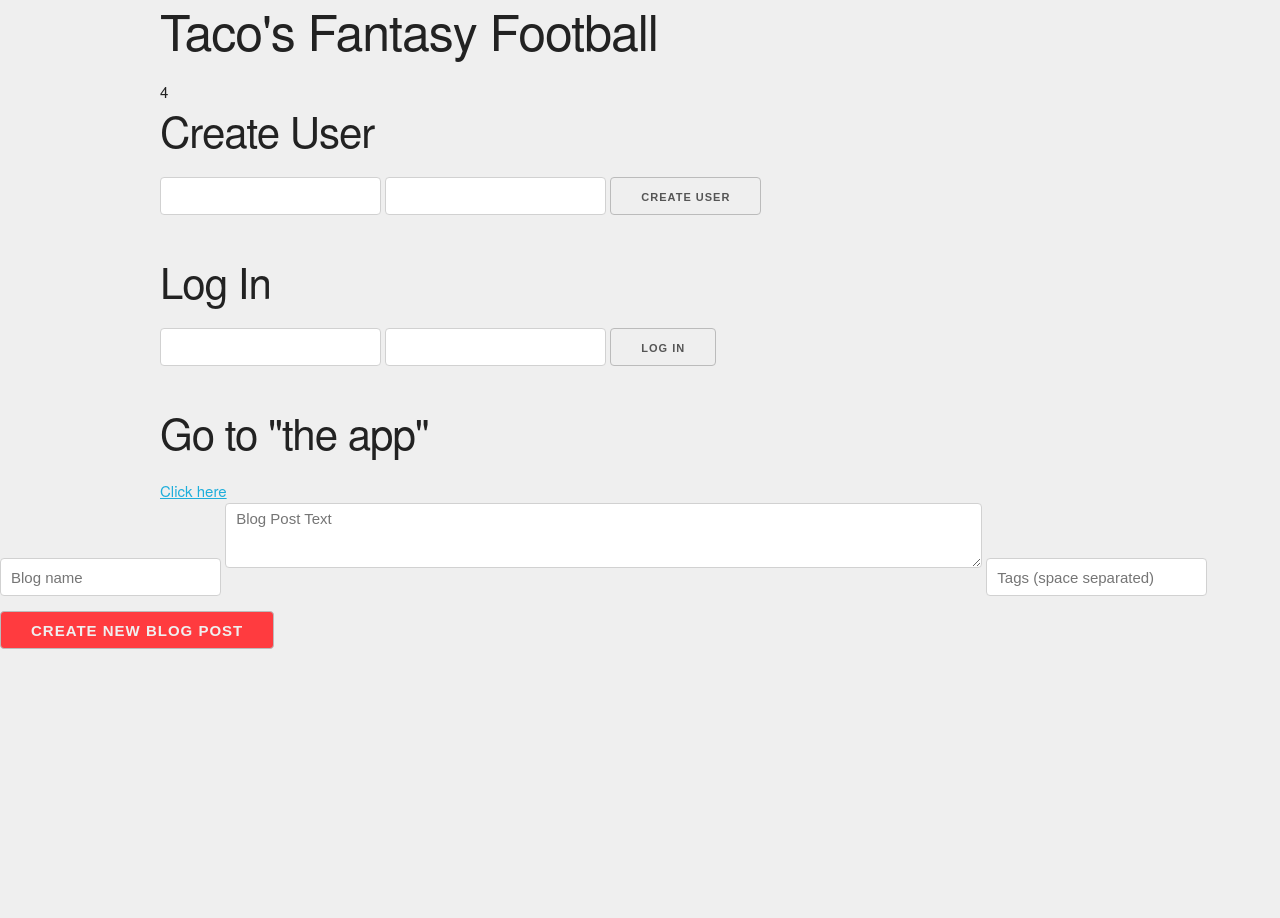
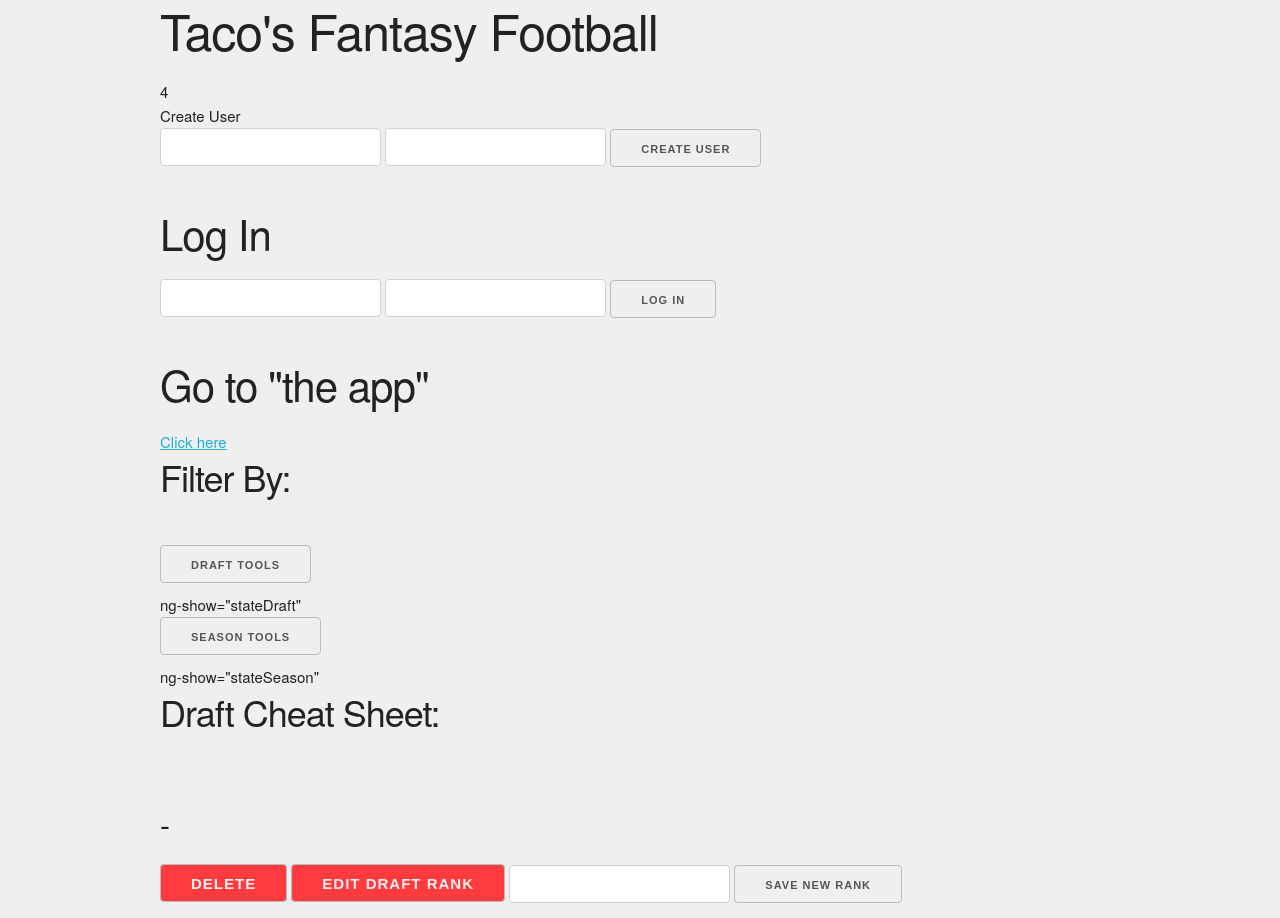
Before and after one commit to JoshEllison/TacosFantasyFootball, a website: page public/index.html in a window 1280 px wide. Before the commit the page ends 800 px from the top, so only its background shows below. Drawn offline with nearby package versions, Linux system fonts and the light colour scheme; no server answers.

Commit message:
working on html

```diff
--- a/public/index.html
+++ b/public/index.html
@@ -40,7 +40,7 @@ draft projections fantasy points -->
     <div>
       <div ng-repeat="blog in ctrl.blogs" class="post-content">
         <div class="post-header">
-          <h3>{{blog.title}}</h3>
+          <h3>{{football.}}</h3>
           <div class="likes-tags">
             <h6 class="melon-button"> {{ blog.likes }} <span class='like-button' ng-click="ctrl.increaseLikes(blog)"> Like! </span> </h6>
             <h7> Tags: {{ blog.tags }}</h7>
@@ -67,6 +67,7 @@ draft projections fantasy points -->
             <input type="text" ng-model="ctrl.editBlog.blog.tags" id="tags">
           </label>
         </div> -->
+        <div ng-controller="AuthController as auth"
         <h2>Create User</h2>
             <form ng-submit="auth.createUser()">
                 <input type="text" ng-model="auth.username" />
@@ -90,16 +91,28 @@ draft projections fantasy points -->
           <button class="melon-button" ng-click="ctrl.cancelEditBlog(ctrl.editBlog.blog)"> Don't Update </button>
         </div>
       </form> -->
+      <div class="">
+        <h3>Filter By:</h3><br>
+        <button ng-click="toggleDraft()">DRAFT TOOLS</button><br>
+      </div>
+      ng-show="stateDraft"
+      <div class="">
+        <button ng-click="toggleSeason()">SEASON TOOLS</button><br>
+        ng-show="stateSeason"
+      </div>
+      <div class="">
+        <h3>Draft Cheat Sheet:</h3><br>
+        <img src="{{player.image}}" alt="{{player.name}}">
+        <h4>{{player.name}} - {{player.position}}</h4>
+        <button ng-click="ctrl.deletePlayer(player._id)" class="melon-button">Delete</button>
+        <button ng-click="ctrl.editPlayer(player)" class="melon-button">Edit Draft Rank</button>
+        <input type="number" ng-model="ctrl.editRank">
+        <button ng-click="ctrl.saveEdit()">Save New Rank</button>
+      </div>
+
     </div>
 
 
   </body>
 
 </html>
-<form ng-submit='ctrl.create()'>
-  <input type="text" ng-model='ctrl.createForm.title' placeholder="Blog name">
-  <textarea ng-model="ctrl.createForm.text" name="textarea" placeholder="Blog Post Text" rows="8"
-    cols="80"></textarea>
-  <input type="text" placeholder="Tags (space separated)" ng-model="ctrl.createForm.tags">
-  <input type="submit" class="melon-button" id="submit-new-post" value="Create New Blog Post">
-</form>
```
